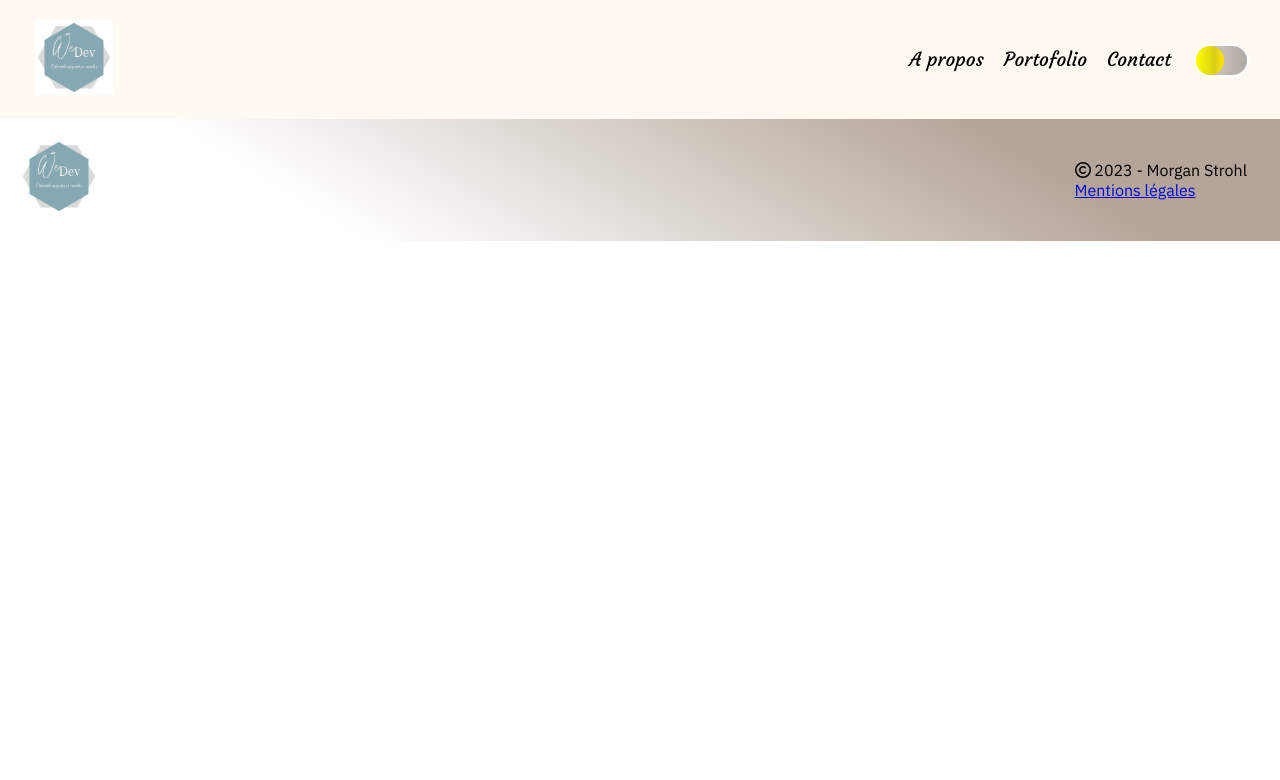
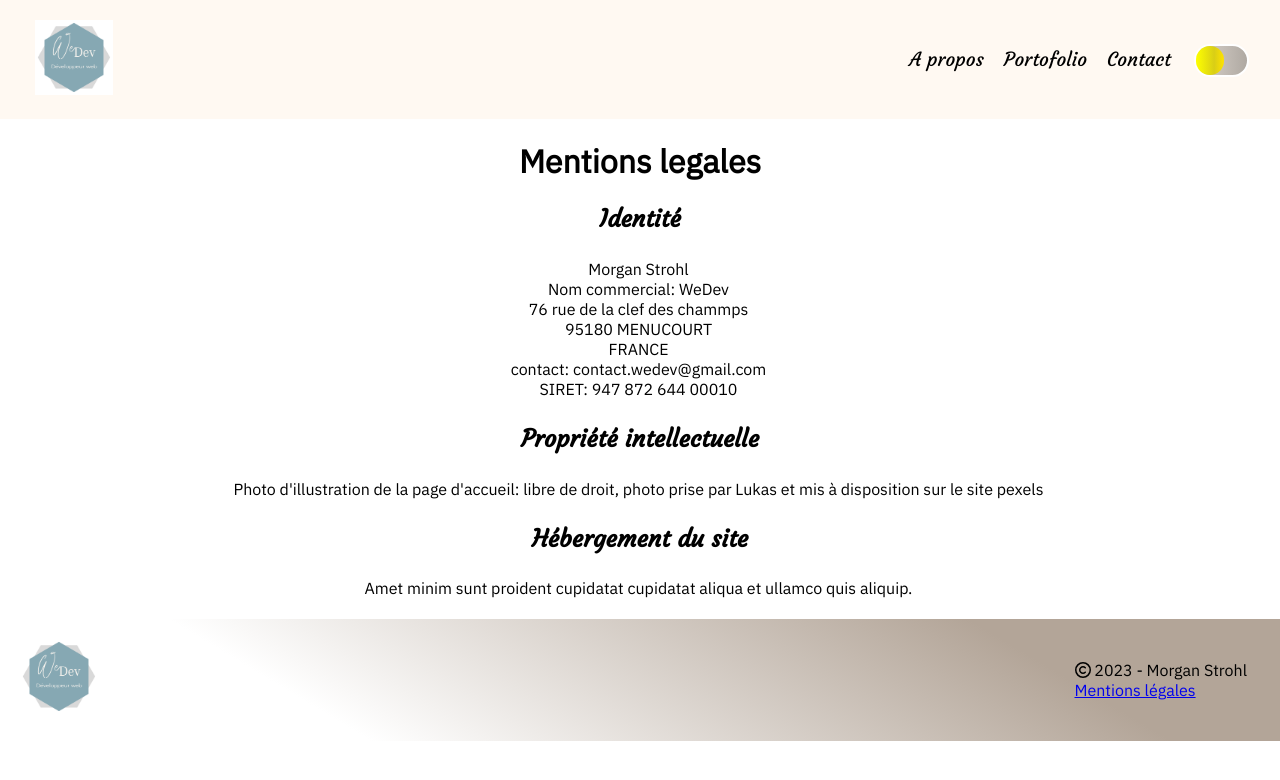
Before and after one commit to M0rgan52/wedev, a React (Create React App) app: page /legalnotice in a window 1280 px wide. Shown: the top 780 px of the page. Built offline with nearby package versions, Linux system fonts and the light colour scheme.

Commit message:
commit -m "LEGAL - Texte mentions légale et mise en page"

```diff
--- a/src/components/Legalnotice.js
+++ b/src/components/Legalnotice.js
@@ -1,10 +1,37 @@
+import "../styles/Legalnotice.css";
 
 function PageLegalNotice() {
-    return (
-        <div>
-
-        </div>
-    )
+  return (
+    <div>
+      <h1 className="titre_legal">Mentions legales</h1>
+      <h2>Identité</h2>
+      <p className="texte_legal">
+        Morgan Strohl
+        <br />
+        Nom commercial: WeDev
+        <br />
+        76 rue de la clef des chammps
+        <br />
+        95180 MENUCOURT
+        <br />
+        FRANCE
+        <br />
+        contact: contact.wedev@gmail.com
+        <br />
+        SIRET: 947 872 644 00010
+      </p>
+      <h2>Propriété intellectuelle</h2>
+      <p className="texte_legal">
+        Photo d'illustration de la page d'accueil: libre de droit, photo prise
+        par Lukas et mis à disposition sur le site pexels
+      </p>
+      <h2>Hébergement du site</h2>
+      <p className="texte_legal">
+        Amet minim sunt proident cupidatat cupidatat aliqua et ullamco quis
+        aliquip.
+      </p>
+    </div>
+  );
 }
 
 export default PageLegalNotice;
--- /dev/null
+++ b/src/styles/Legalnotice.css
@@ -0,0 +1,7 @@
+.titre_legal {
+    text-align: center;
+}
+
+.texte_legal {
+    text-align: center;
+}
```
